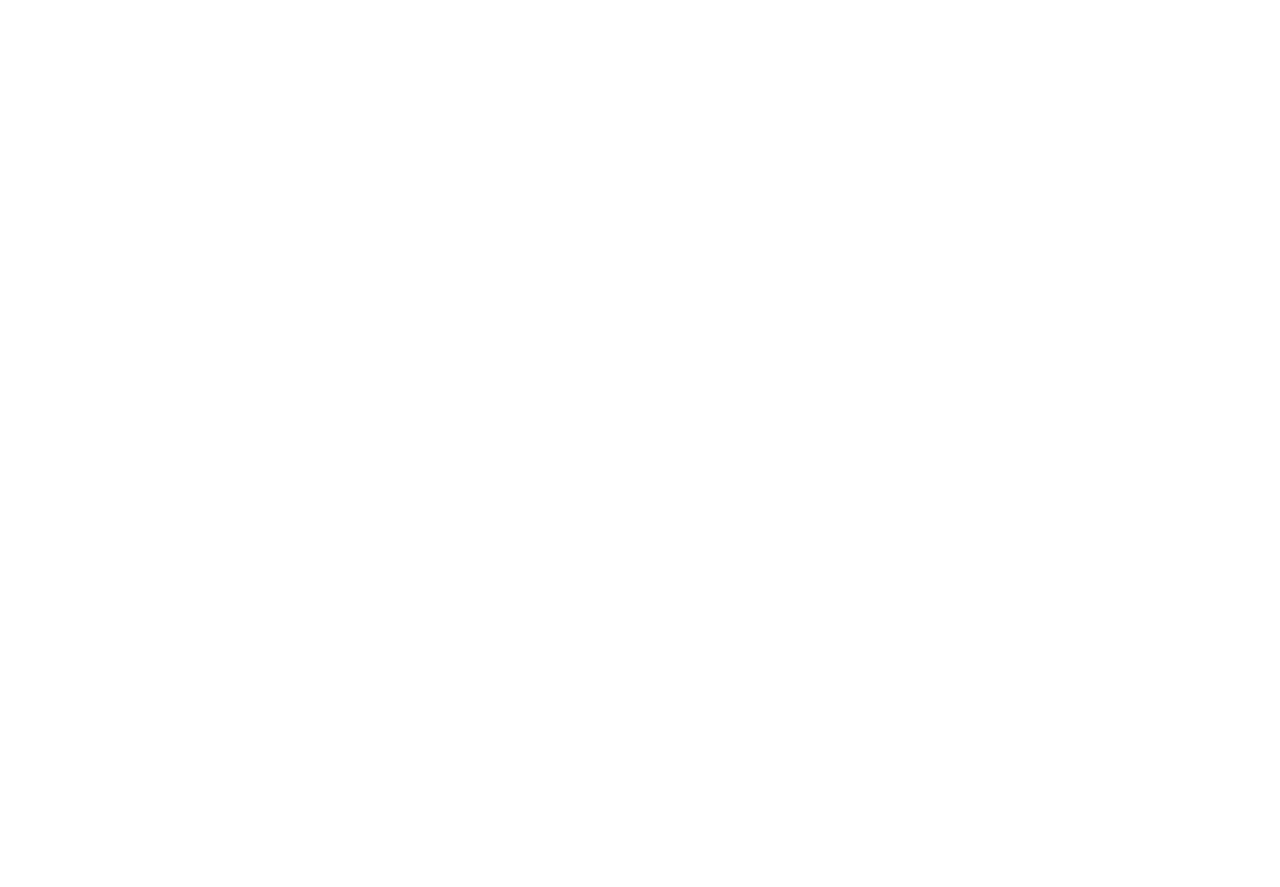
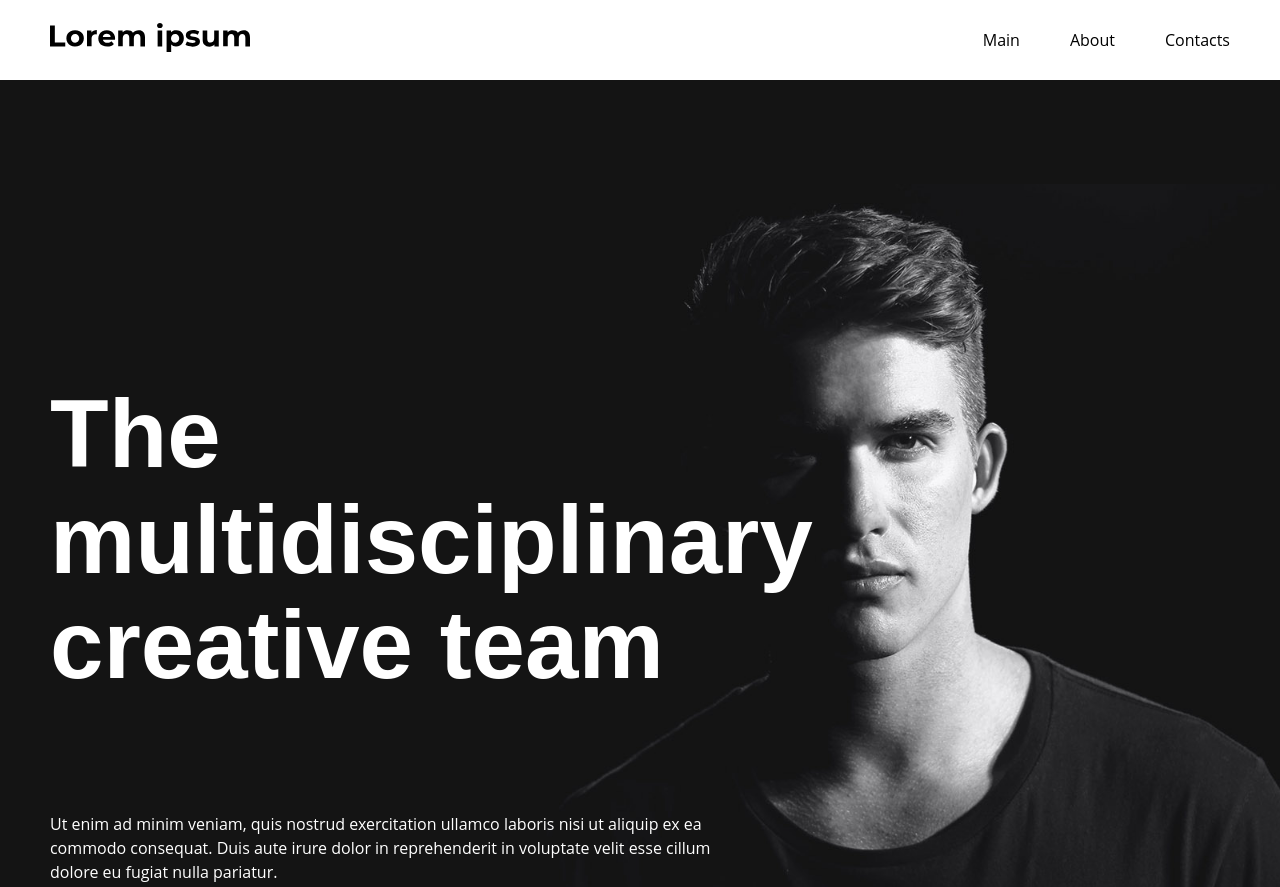
Before and after one commit to gvozdenkov/static-site-digital-agency, a plain HTML site: page index.html in a window 1280 px wide. Shown: the top 887 px of the page. Before the commit the page ends 800 px from the top, so only its background shows below. Drawn offline with Linux system fonts and the light colour scheme.

Commit message:
feat: finish header menu

```diff
--- /dev/null
+++ b/blocks/header/__image/header__image.css
@@ -0,0 +1,10 @@
+.header__image {
+  background: url(../../../images/header_image.jpg) center no-repeat;
+  background-size: 80%;
+  width: 1620px;
+  height: 1080px;
+  position: absolute;
+  right: -430px;
+  bottom: -156px;
+  z-index: -1;
+}
--- /dev/null
+++ b/blocks/header/__main-text/header__main-text.css
@@ -0,0 +1,4 @@
+.header__main-text {
+  max-width: 670px;
+  margin-top: 50px;
+}
--- /dev/null
+++ b/blocks/header/__section-title/header__section-title.css
@@ -0,0 +1,4 @@
+.header__section-title {
+  max-width: 800px;
+  margin-top: auto;
+}
--- /dev/null
+++ b/blocks/header/header.css
@@ -0,0 +1,10 @@
+.header {
+  min-height: 900px;
+  position: relative;
+  overflow: hidden;
+  z-index: 0;
+  display: flex;
+  flex-flow: column;
+  justify-content: space-between;
+  padding-bottom: 100px;
+}
--- /dev/null
+++ b/blocks/hover-underline/hover-underline.css
@@ -0,0 +1,22 @@
+.hover-underline {
+  display: inline-block;
+  position: relative;
+  color: black;
+}
+
+.hover-underline::after {
+  content: "";
+  position: absolute;
+  width: 100%;
+  transform: scaleX(0);
+  height: 5px;
+  bottom: -5px;
+  left: 0;
+  background-color: black;
+  transform-origin: bottom center;
+  transition: transform 0.25s ease-out;
+}
+
+.hover-underline:hover::after {
+  transform: scaleX(1);
+}
--- /dev/null
+++ b/blocks/logo/_color/logo_color_white.css
@@ -0,0 +1,3 @@
+.logo_color_white {
+  color: white;
+}
--- /dev/null
+++ b/blocks/logo/logo.css
@@ -0,0 +1,3 @@
+.logo {
+  width: 200px;
+}
--- /dev/null
+++ b/blocks/menu/__link/menu__link.css
@@ -0,0 +1,4 @@
+.menu__link {
+  text-decoration: none;
+  color: black;
+}
--- /dev/null
+++ b/blocks/menu/__links/menu__links.css
@@ -0,0 +1,7 @@
+.menu__links {
+  display: flex;
+  gap: 50px;
+  list-style-type: none;
+  padding: 0;
+  margin: 0;
+}
--- /dev/null
+++ b/blocks/menu/menu.css
@@ -0,0 +1,10 @@
+.menu {
+  min-height: 80px;
+  box-sizing: border-box;
+  padding-top: 20px;
+  padding-bottom: 20px;
+  display: flex;
+  justify-content: space-between;
+  align-items: center;
+  background-color: white;
+}
--- /dev/null
+++ b/blocks/section-title/section-title.css
@@ -0,0 +1,6 @@
+.section-title {
+  font-family: "Montserrat", sans-serif;
+  font-size: 96px;
+  font-weight: 700;
+  line-height: 1.1;
+}
--- a/index.html
+++ b/index.html
@@ -7,5 +7,36 @@
     <link rel="stylesheet" href="./pages/index.css" />
     <title>Digital Agency</title>
   </head>
-  <body></body>
+  <body class="page">
+    <header class="header">
+      <nav class="menu page__section">
+        <a href="#"
+          ><img src="./images/logo.svg" alt="Digital Agency" class="logo"
+        /></a>
+        <ul class="menu__links">
+          <li>
+            <a href="#" class="menu__link main-text hover-underline">Main</a>
+          </li>
+          <li>
+            <a href="#" class="menu__link main-text hover-underline">About</a>
+          </li>
+          <li>
+            <a href="#" class="menu__link main-text hover-underline"
+              >Contacts</a
+            >
+          </li>
+        </ul>
+      </nav>
+      <h1 class="section-title header__section-title page__section">
+        The multidisciplinary creative team
+      </h1>
+      <p class="main-text header__main-text page__section">
+        Ut enim ad minim veniam, quis nostrud exercitation ullamco laboris nisi
+        ut aliquip ex ea commodo consequat. Duis aute irure dolor in
+        reprehenderit in voluptate velit esse cillum dolore eu fugiat nulla
+        pariatur.
+      </p>
+      <div class="header__image"></div>
+    </header>
+  </body>
 </html>
--- /dev/null
+++ b/pages/gloval-variables.css
@@ -0,0 +1,4 @@
+:root {
+  --background-color: rgb(20 20 20);
+  --text-color: white;
+}
--- a/pages/index.css
+++ b/pages/index.css
@@ -1,2 +1,23 @@
 @import url(../vendor/normalize.css);
 @import url(../vendor/font.css);
+@import url(../pages/gloval-variables.css);
+
+@import url(../blocks/page/page.css);
+@import url(../blocks/page/__section/page__section.css);
+
+@import url(../blocks/main-text/main-text.css);
+@import url(../blocks/section-title/section-title.css);
+
+@import url(../blocks/header/header.css);
+@import url(../blocks/header/__image/header__image.css);
+@import url(../blocks/header/__section-title/header__section-title.css);
+@import url(../blocks/header/__main-text/header__main-text.css);
+
+@import url(../blocks/menu/menu.css);
+@import url(../blocks/menu/__links/menu__links.css);
+@import url(../blocks/menu/__link/menu__link.css);
+
+@import url(../blocks/hover-underline/hover-underline.css);
+
+@import url(../blocks/logo/logo.css);
+@import url(../blocks/logo/_color/logo_color_white.css);
```
Also changed, not shown: images/header_image.jpg (added), images/logo.svg (added).
